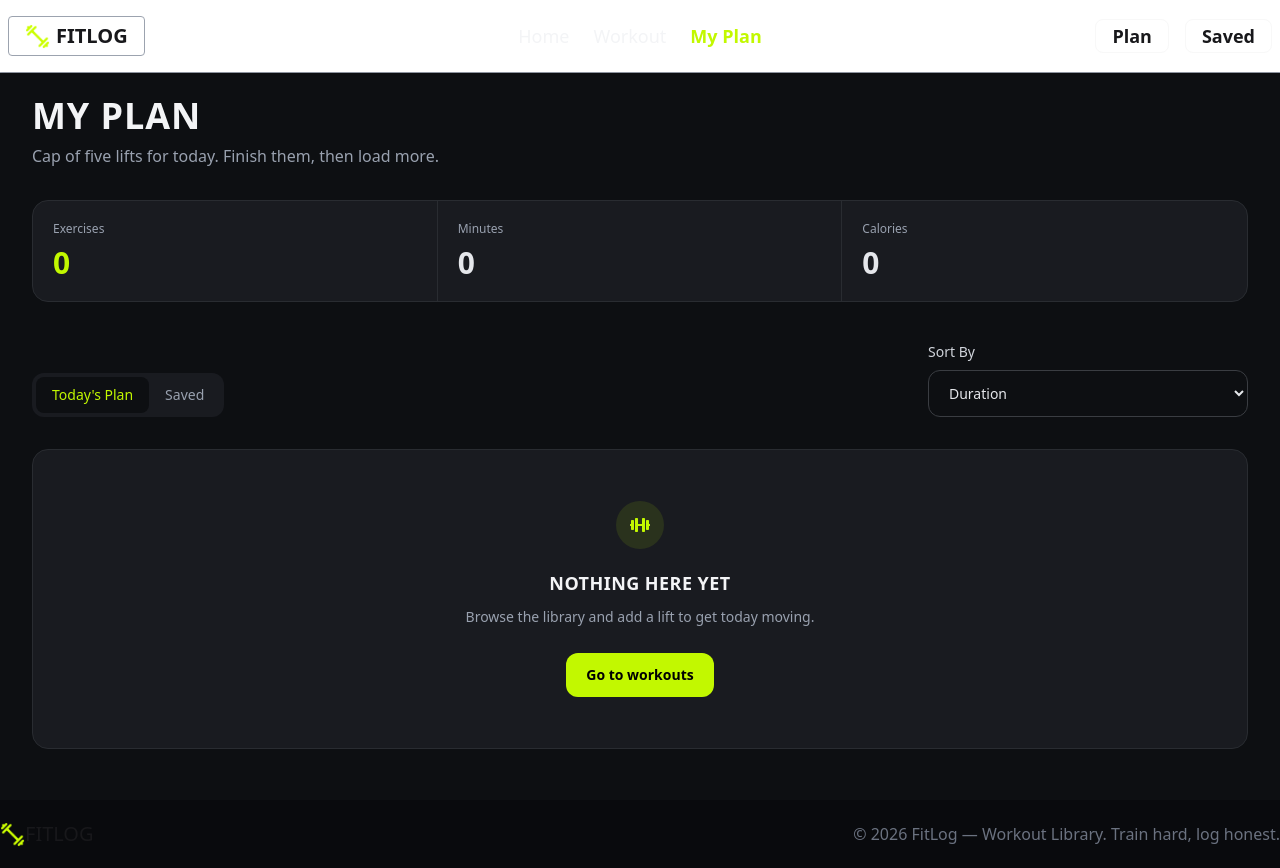
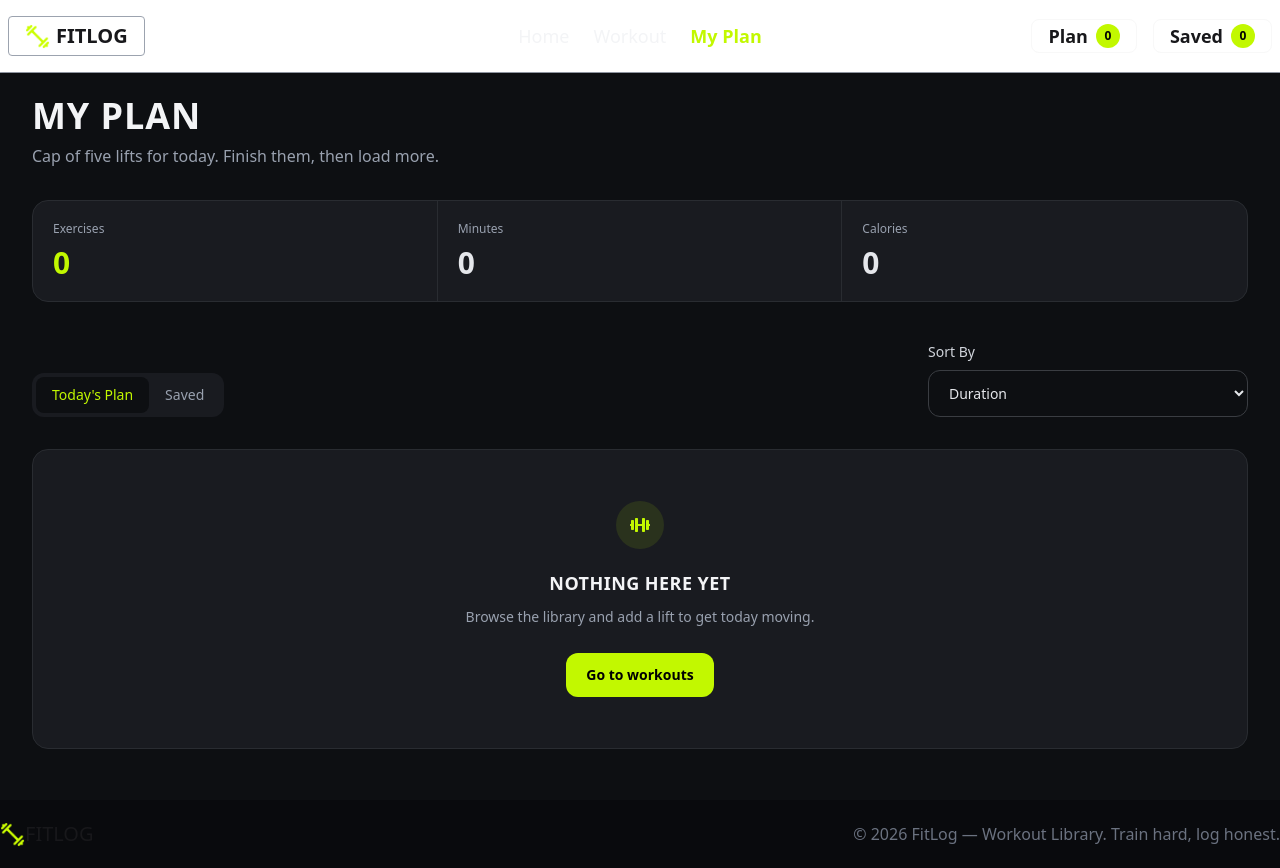
Before and after one commit to shoayebmizi00/workout-library, a Next.js app: page /pages/myplan in a window 1280 px wide. Built offline with nearby package versions, Linux system fonts and the light colour scheme.

Commit message:
navbar counter added

```diff
--- a/src/app/layout.tsx
+++ b/src/app/layout.tsx
@@ -4,6 +4,7 @@ import "./globals.css";
 import Navbar from "@/components/Navbar";
 import Footer from "@/components/Footer";
 import { ToastContainer } from "react-toastify";
+import WorkoutProvider from "@/context/WorkoutContext";
 
 const geistSans = Geist({
   variable: "--font-geist-sans",
@@ -27,13 +28,14 @@ export default function RootLayout({ children }: LayoutProps<"/">) {
       className={`${geistSans.variable} ${geistMono.variable} h-full antialiased`}
     >
       <body className="min-h-full flex flex-col">
-        <Navbar/>
-        {children}
-        <Footer/>
+        <WorkoutProvider>
+          <Navbar />
+          {children}
+          <Footer />
 
-        <ToastContainer />
-
-        </body>
+          <ToastContainer />
+        </WorkoutProvider>
+      </body>
     </html>
   );
 }
--- a/src/app/pages/workout/[Id]/page.tsx
+++ b/src/app/pages/workout/[Id]/page.tsx
@@ -8,6 +8,8 @@ import {
   FaCalendarPlus,
 } from "react-icons/fa";
 import { IWorkout } from "@/app/type";
+import TodaysPlanBtn from "@/components/TodaysPlanBtn";
+import SaveLaterBtn from "@/components/SaveLaterBtn";
 
 const fitLogResponse = async (): Promise<IWorkout[]> => {
   const res = await fetch("https://api.abcz.workers.dev/api/fitlog");
@@ -197,15 +199,9 @@ const WorkOutDetailsPage = async ({
             <div className="mt-auto pt-7">
               <div className="flex flex-wrap gap-3">
 
-                <button className="inline-flex items-center gap-2 rounded-xl bg-[#C2F800] px-5 py-3 text-sm font-semibold text-black transition-all duration-300 hover:bg-[#D5FF3D] hover:shadow-lg hover:shadow-[#C2F800]/20 cursor-pointer">
-                  <FaCalendarPlus />
-                  {`Add to today's plan`}
-                </button>
+                <TodaysPlanBtn workout={workout}/>
 
-                <button className="inline-flex items-center gap-2 rounded-xl border border-gray-500 px-5 py-3 text-sm font-semibold text-gray-200 transition-all duration-300 hover:border-[#C2F800] hover:text-[#C2F800] cursor-pointer">
-                  <FaBookmark />
-                  Save for later
-                </button>
+                <SaveLaterBtn workout={workout}/>
 
               </div>
             </div>
--- a/src/components/Navbar.tsx
+++ b/src/components/Navbar.tsx
@@ -2,6 +2,8 @@ import Image from "next/image";
 import Link from "next/link";
 import React from "react";
 import ActiveNavLink from "./activateLinks/ActiveNavLinks";
+import MyPlanCount from "./counter/MyPlanCount";
+import SaveLaterCount from "./counter/SaveLaterCount";
 
 const Navbar = () => {
   const Nav_Links = (
@@ -15,11 +17,7 @@ const Navbar = () => {
       <div className="container mx-auto navbar bg-base-100 shadow-sm">
         <div className="navbar-start">
           <div className="dropdown">
-            <div
-              tabIndex={0}
-              role="button"
-              className="btn btn-ghost lg:hidden"
-            >
+            <div tabIndex={0} role="button" className="btn btn-ghost lg:hidden">
               <svg
                 aria-label="Menu"
                 xmlns="http://www.w3.org/2000/svg"
@@ -55,24 +53,28 @@ const Navbar = () => {
         </div>
 
         <div className="navbar-center hidden lg:flex">
-          <ul className="menu menu-horizontal px-1">
-            {Nav_Links}
-          </ul>
+          <ul className="menu menu-horizontal px-1">{Nav_Links}</ul>
         </div>
 
         <div className="navbar-end gap-4">
           <Link
             href="/pages/myplan"
-            className="badge p-4 text-lg font-semibold"
+            className="badge gap-2 p-4 text-lg font-semibold"
           >
             Plan
+            <span className="flex h-6 min-w-6 items-center justify-center rounded-full bg-[#C2F800] px-1 text-xs font-bold text-black">
+              <MyPlanCount />
+            </span>
           </Link>
 
           <Link
             href="/pages/myplan"
-            className="badge p-4 text-lg font-semibold"
+            className="badge gap-2 p-4 text-lg font-semibold"
           >
             Saved
+            <span className="flex h-6 min-w-6 items-center justify-center rounded-full bg-[#C2F800] px-1 text-xs font-bold text-black">
+              <SaveLaterCount />
+            </span>
           </Link>
         </div>
       </div>
--- /dev/null
+++ b/src/components/SaveLaterBtn.tsx
@@ -0,0 +1,32 @@
+'use client';
+import { IWorkout } from "@/app/type";
+import { WorkoutContext } from "@/context/WorkoutContext";
+import React from "react";
+import { FaBookmark } from "react-icons/fa";
+import { toast } from "react-toastify/unstyled";
+
+const SaveLaterBtn = ({ workout }: { workout: IWorkout }) => {
+  const { setSavedWorkouts } = React.useContext(WorkoutContext) as {
+    setSavedWorkouts: React.Dispatch<React.SetStateAction<IWorkout[]>>;
+  };
+
+  const handleToAddSaveLater = () => {
+    setSavedWorkouts((previousWorkouts) =>
+      previousWorkouts.some(({ id }) => id === workout.id)
+        ? previousWorkouts
+        : [...previousWorkouts, workout]
+    );
+    toast.success("Workout saved for later!");
+  };
+
+  return (
+    <div>
+      <button onClick={handleToAddSaveLater} className="inline-flex items-center gap-2 rounded-xl border border-gray-500 px-5 py-3 text-sm font-semibold text-gray-200 transition-all duration-300 hover:border-[#C2F800] hover:text-[#C2F800] cursor-pointer">
+        <FaBookmark />
+        Save for later
+      </button>
+    </div>
+  );
+};
+
+export default SaveLaterBtn;
--- /dev/null
+++ b/src/components/TodaysPlanBtn.tsx
@@ -0,0 +1,32 @@
+'use client';
+import { IWorkout } from "@/app/type";
+import { WorkoutContext } from "@/context/WorkoutContext";
+import React from "react";
+import { FaCalendarPlus } from "react-icons/fa";
+import { toast } from "react-toastify";
+
+const TodaysPlanBtn = ({ workout }: { workout: IWorkout }) => {
+  const { setTodaysPlan } = React.useContext(WorkoutContext) as {
+    setTodaysPlan: React.Dispatch<React.SetStateAction<IWorkout[]>>;
+  };
+
+  const handleToAddTodaysPlan = () => {
+    setTodaysPlan((previousWorkouts) =>
+      previousWorkouts.some(({ id }) => id === workout.id)
+        ? previousWorkouts
+        : [...previousWorkouts, workout]
+    );
+    toast.success("Workout added to today's plan!");
+  };
+
+  return (
+    <div>
+      <button onClick={handleToAddTodaysPlan} className="inline-flex items-center gap-2 rounded-xl bg-[#C2F800] px-5 py-3 text-sm font-semibold text-black transition-all duration-300 hover:bg-[#D5FF3D] hover:shadow-lg hover:shadow-[#C2F800]/20 cursor-pointer">
+        <FaCalendarPlus />
+        {`Add to today's plan`}
+      </button>
+    </div>
+  );
+};
+
+export default TodaysPlanBtn;
--- a/src/components/WorkoutCard.tsx
+++ b/src/components/WorkoutCard.tsx
@@ -6,6 +6,7 @@ import { FaFire, FaStar } from "react-icons/fa";
 import { MdAccessTime } from "react-icons/md";
 
 const WorkoutCard = ({ singleData }: { singleData: IWorkout }) => {
+
   return (
     <Link href={`/pages/workout/${singleData.id}`} className="overflow-hidden rounded-2xl border border-[#2A2D32] bg-[#191B20]">
       {/* Image */}
--- /dev/null
+++ b/src/components/counter/MyPlanCount.tsx
@@ -0,0 +1,14 @@
+'use client';
+import { IWorkout } from '@/app/type';
+import { WorkoutContext } from '@/context/WorkoutContext';
+import React from 'react';
+
+const MyPlanCount = () => {
+  const { todaysPlan } = React.useContext(WorkoutContext) as {
+    todaysPlan: IWorkout[];
+  };
+
+  return <span>{todaysPlan.length}</span>;
+};
+
+export default MyPlanCount;
--- /dev/null
+++ b/src/components/counter/SaveLaterCount.tsx
@@ -0,0 +1,14 @@
+'use client';
+import { IWorkout } from '@/app/type';
+import { WorkoutContext } from '@/context/WorkoutContext';
+import React from 'react';
+
+const SaveLaterCount = () => {
+  const { savedWorkouts } = React.useContext(WorkoutContext) as {
+    savedWorkouts: IWorkout[];
+  };
+
+  return <span>{savedWorkouts.length}</span>;
+};
+
+export default SaveLaterCount;
--- /dev/null
+++ b/src/context/WorkoutContext.tsx
@@ -0,0 +1,33 @@
+'use client';
+import { IWorkout } from '@/app/type';
+import React, { useState } from 'react';
+
+type WorkoutContextType = {
+  todaysPlan: IWorkout[];
+  setTodaysPlan: React.Dispatch<React.SetStateAction<IWorkout[]>>;
+  savedWorkouts: IWorkout[];
+  setSavedWorkouts: React.Dispatch<React.SetStateAction<IWorkout[]>>;
+};
+
+const WorkoutContext = React.createContext<WorkoutContextType | undefined>(undefined);
+
+const WorkoutProvider = ({ children }: { children: React.ReactNode }) => {
+  const [todaysPlan, setTodaysPlan] = useState<IWorkout[]>([]);
+  const [savedWorkouts, setSavedWorkouts] = useState<IWorkout[]>([]);
+
+  const sharedState: WorkoutContextType = {
+    todaysPlan,
+    setTodaysPlan,
+    savedWorkouts,
+    setSavedWorkouts,
+  };
+
+  return (
+    <WorkoutContext.Provider value={sharedState}>
+      {children}
+    </WorkoutContext.Provider>
+  );
+};
+
+export { WorkoutContext };
+export default WorkoutProvider;
```
